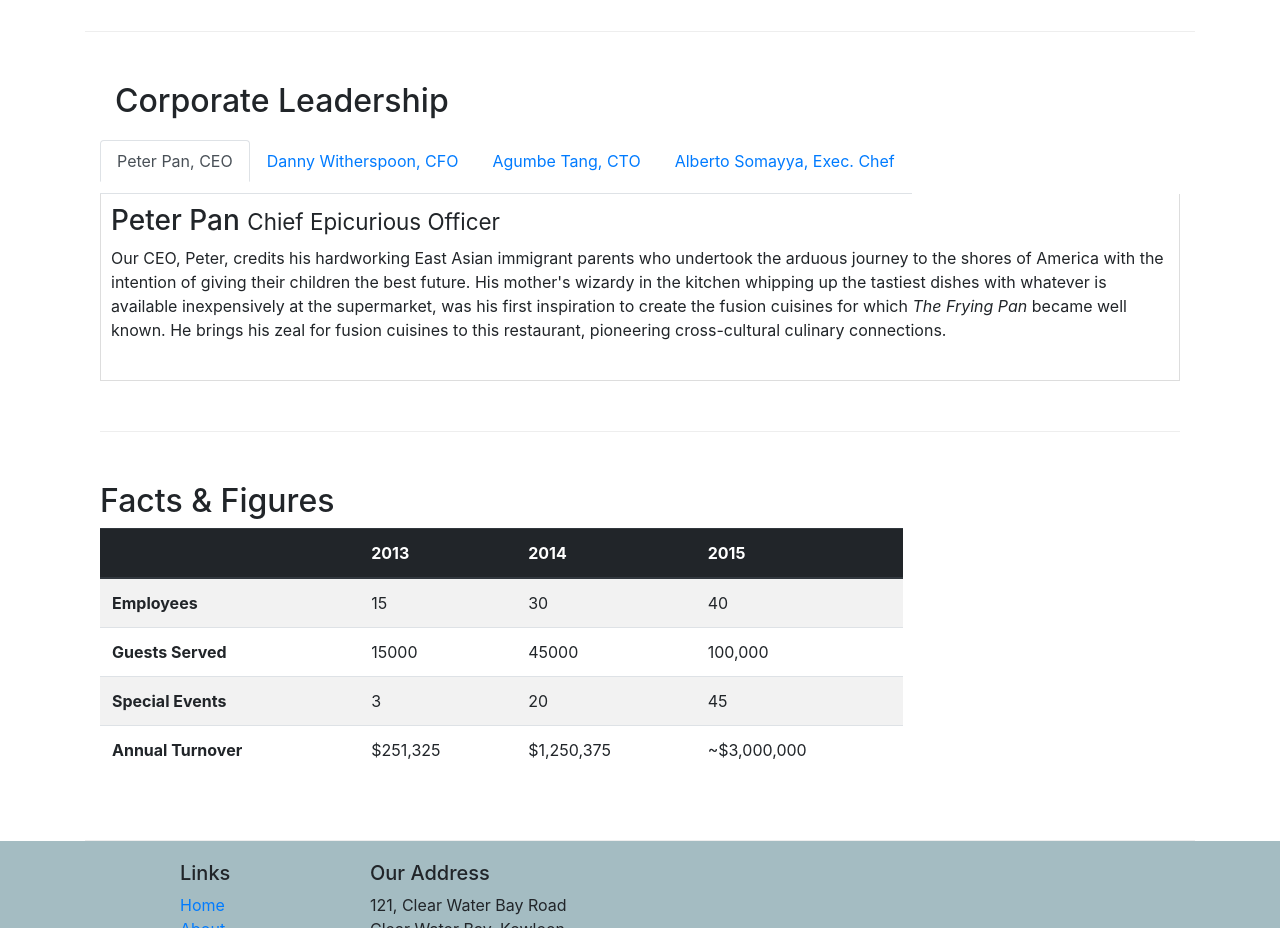
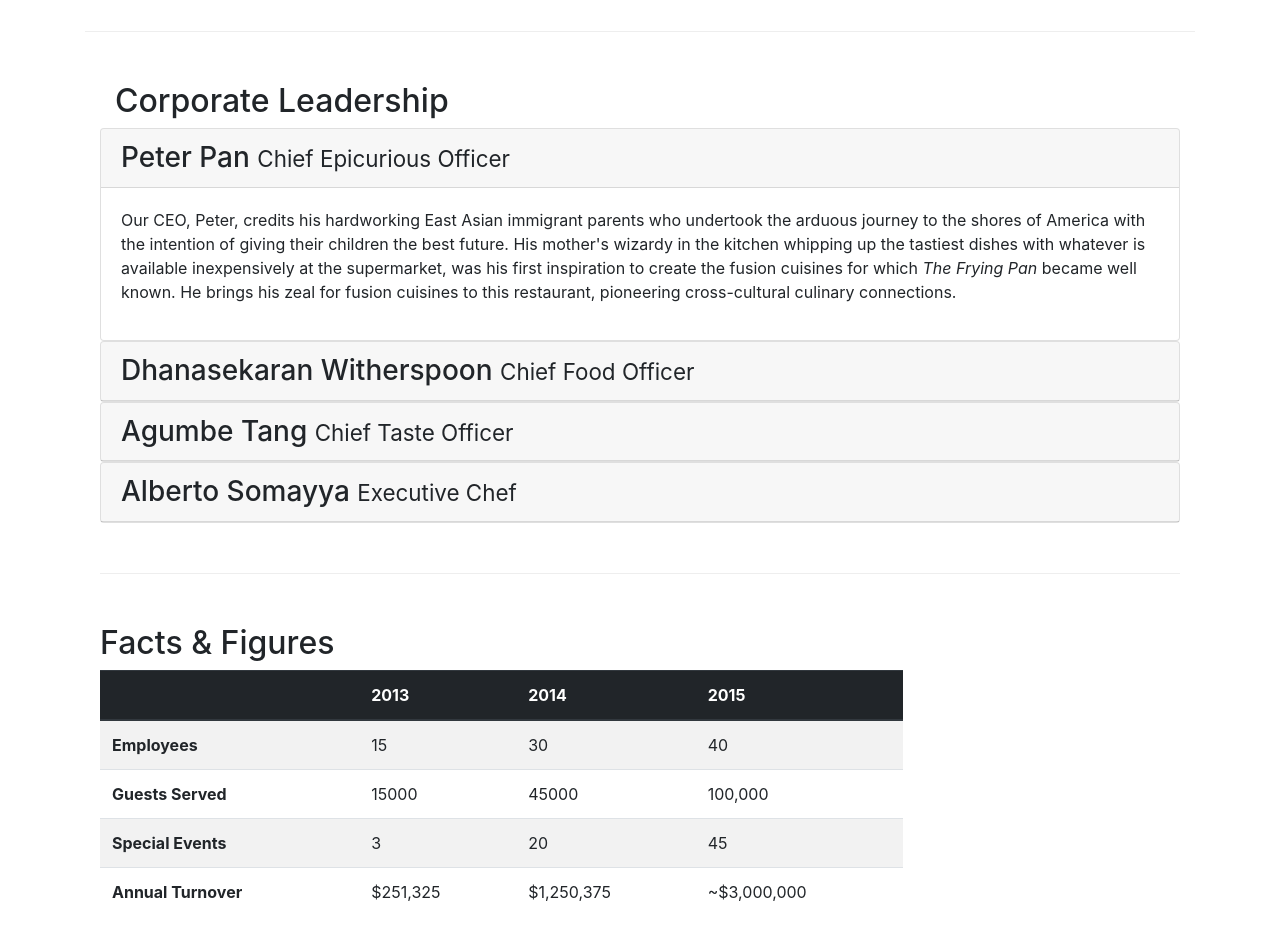
Before and after one commit to GiorgiaGottifredi/bootstrap-test, a website: page aboutus.html in a window 1280 px wide. Shown: the part 940-1868 px from the top of the page. Drawn offline with nearby package versions, Linux system fonts and the light colour scheme.

Commit message:
Accordion

```diff
--- a/aboutus.html
+++ b/aboutus.html
@@ -1,20 +1,16 @@
 <!DOCTYPE html>
 <html lang="en">
-
    <head>
-
       <title>Ristorante Con Fusion: About Us</title>
       <meta charset="utf-8">
       <meta name="viewport" content="width=device-width, initial-scale=1, shrink-to-fit=no">
       <meta http-equiv="x-ua-compatible" content="ie=edge">
-
       <!-- Bootstrap CSS -->
       <link rel="stylesheet" href="node_modules/bootstrap/dist/css/bootstrap.min.css">
       <link rel="stylesheet" href="node_modules/font-awesome/css/font-awesome.min.css">
       <link rel="stylesheet" href="node_modules/bootstrap-social/bootstrap-social.css">
       <link rel="stylesheet" href="css/styles.css">
    </head>
-
    <body>
       <nav class="navbar navbar-dark navbar-expand-sm fixed-top">
          <div class="container">
@@ -45,7 +41,6 @@
             </div>
          </div>
       </header>
-
       <div class="container">
          <div class="row">
             <ol class="col-12 breadcrumb">
@@ -57,7 +52,6 @@
                <hr>
             </div>
          </div>
-
          <div class="row row-content">
             <div class="col-sm-6">
                <h2>Our History</h2>
@@ -85,7 +79,8 @@
                <div class="card card-body bg-light">
                   <blockquote class="blockquote">
                      <p class="mb-0">You better cut the pizza in four pieces because
-                            I'm not hungry enough to eat six.</p>
+                        I'm not hungry enough to eat six.
+                     </p>
                      <footer class="blockquote-footer">Yogi Berra,
                         <cite title="Source Title">The Wit and Wisdom of Yogi Berra,
                         P. Pepe, Diversion Books, 2014</cite>
@@ -94,56 +89,67 @@
                </div>
             </div>
          </div>
-
-
          <div class="container">
             <div class="row row-content">
                <h2 class="col-12">Corporate Leadership</h2>
-
-                <ul class="nav nav-tabs">
-                    <li class="nav-item">
-                      <a class="nav-link active" href="#peter"
-                        role="tab" data-toggle="tab">Peter Pan, CEO</a>
-                    </li>
-                    <li class="nav-item">
-                      <a class="nav-link" href="#danny" role="tab"
-                        data-toggle="tab">Danny Witherspoon, CFO</a>
-                    </li>
-                    <li class="nav-item">
-                      <a class="nav-link" href="#agumbe"role="tab"
-                        data-toggle="tab">Agumbe Tang, CTO</a>
-                    </li>
-                    <li class="nav-item">
-                      <a class="nav-link" href="#alberto" role="tab"
-                        data-toggle="tab">Alberto Somayya, Exec. Chef</a>
-                    </li>
-                </ul>
-
-                <div class="tab-content">
-
-                <div role="tabpanel" class="tab-pane fade show active" id="peter">
-                <h3>Peter Pan <small>Chief Epicurious Officer</small></h3>
+               <div id="accordion">
+                  <div class="card">
+                     <div class="card-header" role="tab" id="peterhead">
+                        <h3 class="mb-0">
+                           <a data-toggle="collapse" data-target="#peter">
+                           Peter Pan <small>Chief Epicurious Officer</small>
+                           </a>
+                        </h3>
+                     </div>
+                     <div class="collapse show" id="peter" data-parent="#accordion">
+                        <div class="card-body">
                            <p class="d-none d-sm-block">Our CEO, Peter, credits his hardworking East Asian immigrant parents who undertook the arduous journey to the shores of America with the intention of giving their children the best future. His mother's wizardy in the kitchen whipping up the tastiest dishes with whatever is available inexpensively at the supermarket, was his first inspiration to create the fusion cuisines for which <em>The Frying Pan</em> became well known. He brings his zeal for fusion cuisines to this restaurant, pioneering cross-cultural culinary connections.</p>
                         </div>
-
-                <div role="tabpanel" class="tab-pane fade" id="danny">
-                <h3>Dhanasekaran Witherspoon <small>Chief Food Officer</small></h3>
+                     </div>
+                  </div>
+                  <div class="card">
+                     <div class="card-header" role="tab" id="dannyhead">
+                        <h3 class="mb-0">
+                           <a class="collapsed" data-toggle="collapse" data-target="#danny">
+                           Dhanasekaran Witherspoon <small>Chief Food Officer</small>
+                           </a>
+                        </h3>
+                     </div>
+                     <div class="collapse" id="danny" data-parent="#accordion">
+                        <div class="card-body">
                            <p class="d-none d-sm-block">Our CFO, Danny, as he is affectionately referred to by his colleagues, comes from a long established family tradition in farming and produce. His experiences growing up on a farm in the Australian outback gave him great appreciation for varieties of food sources. As he puts it in his own words, <em>Everything that runs, wins, and everything that stays, pays!</em></p>
                         </div>
-
-                <div role="tabpanel" class="tab-pane fade" id="agumbe">
-                <h3>Agumbe Tang <small>Chief Taste Officer</small></h3>
+                     </div>
+                  </div>
+                  <div class="card">
+                     <div class="card-header" role="tab" id="agumbehead">
+                        <h3 class="mb-0">
+                           <a class="collapsed" data-toggle="collapse" data-target="#agumbe">
+                           Agumbe Tang <small>Chief Taste Officer</small>
+                           </a>
+                        </h3>
+                     </div>
+                     <div class="collapse" id="agumbe" data-parent="#accordion">
+                        <div class="card-body">
                            <p class="d-none d-sm-block">Blessed with the most discerning gustatory sense, Agumbe, our CTO, personally ensures that every dish that we serve meets his exacting tastes. Our chefs dread the tongue lashing that ensues if their dish does not meet his exacting standards. He lives by his motto, <em>You click only if you survive my lick.</em></p>
                         </div>
-
-
-                <div role="tabpanel" class="tab-pane fade" id="alberto">
-                <h3>Alberto Somayya <small>Executive Chef</small></h3>
+                     </div>
+                  </div>
+                  <div class="card">
+                     <div class="card-header" role="tab" id="albertohead">
+                        <h3 class="mb-0">
+                           <a class="collapsed" data-toggle="collapse" data-target="#alberto">
+                           Alberto Somayya <small>Executive Chef</small>
+                           </a>
+                        </h3>
+                     </div>
+                     <div class="collapse" id="alberto" data-parent="#accordion">
+                        <div class="card-body">
                            <p class="d-none d-sm-block">Award winning three-star Michelin chef with wide International experience having worked closely with whos-who in the culinary world, he specializes in creating mouthwatering Indo-Italian fusion experiences. He says, <em>Put together the cuisines from the two craziest cultures, and you get a winning hit! Amma Mia!</em></p>
                         </div>
-
                      </div>
-
+                  </div>
+               </div>
             </div>
          </div>
          <div class="row row-content">
@@ -190,9 +196,7 @@
             </div>
             <div class="col-12 col-sm-3"></div>
          </div>
-
       </div>
-
       <footer class="footer">
          <div class="container">
             <div class="row">
@@ -239,5 +243,4 @@
       <script src="node_modules/popper.js/dist/umd/popper.min.js"></script>
       <script src="node_modules/bootstrap/dist/js/bootstrap.min.js"></script>
    </body>
-
 </html>
```
Lines whose indentation alone changed are shown as unchanged.
